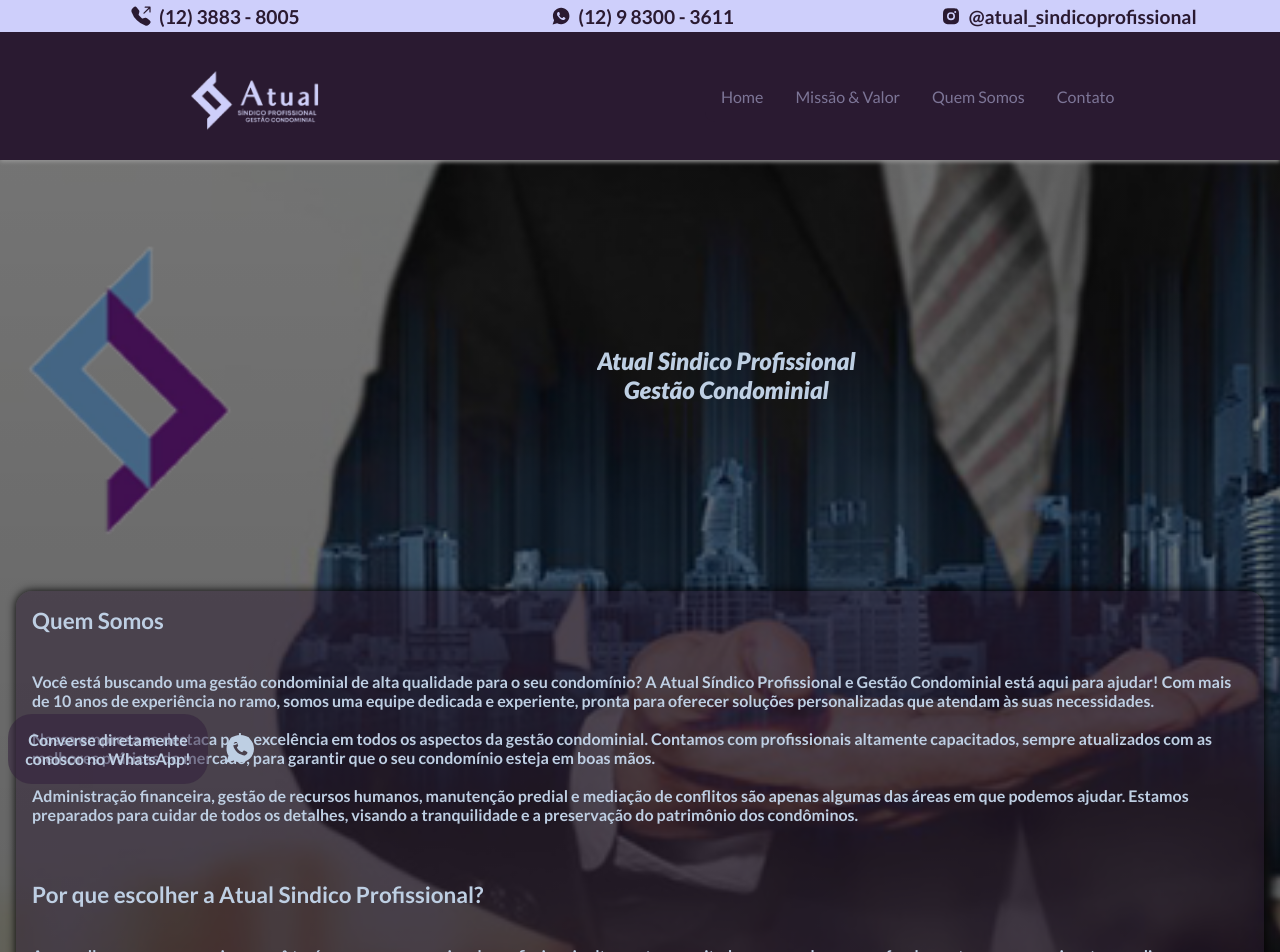
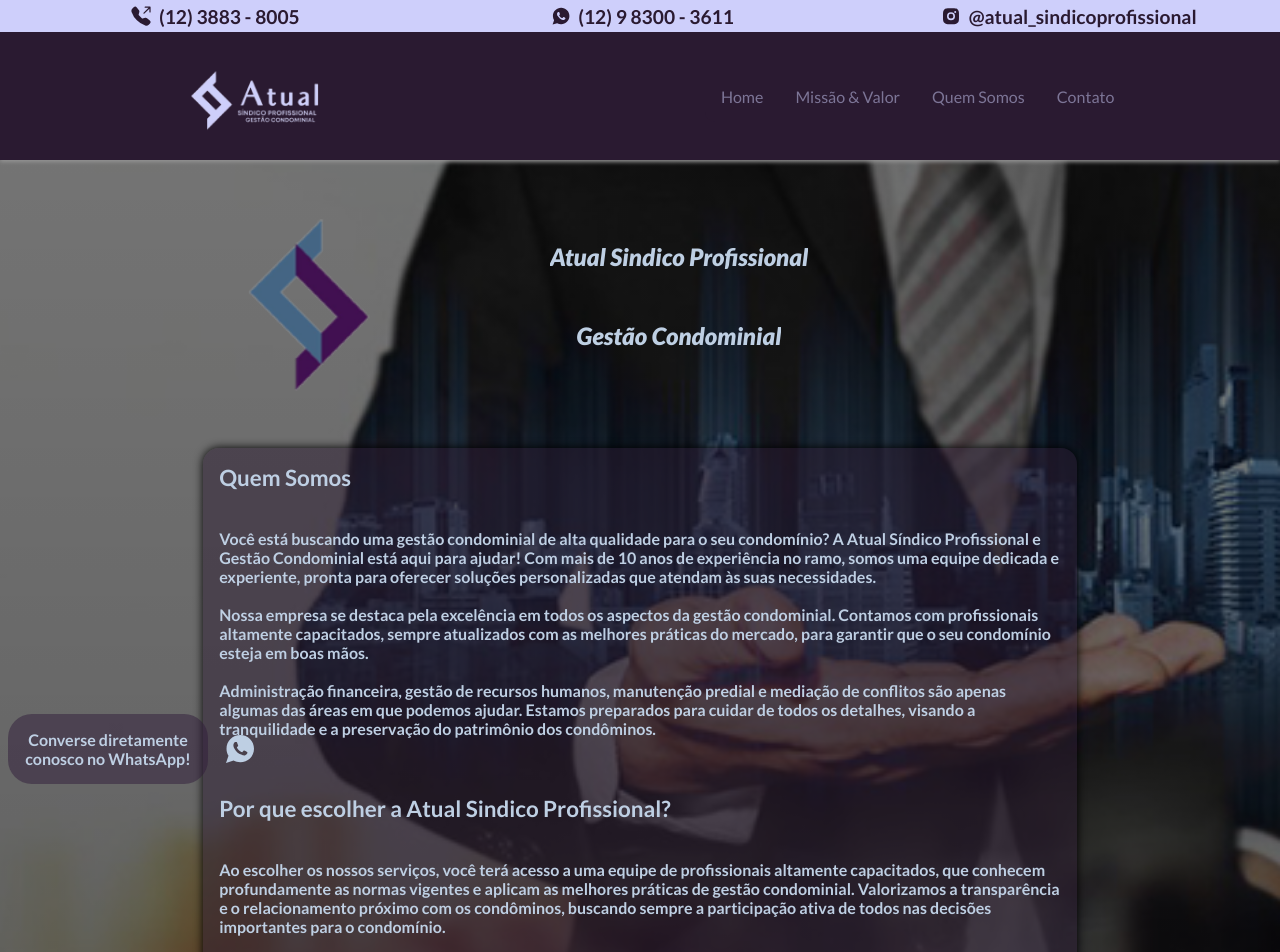
Before and after one commit to phelipelani/atualSindicos, a React (Vite) app in the folder atualSindico/: page /quem_somos in a window 1280 px wide. Shown: the top 952 px of the page. Built offline with nearby package versions, Linux system fonts and the light colour scheme.

Commit message:
fix home/quem somos

```diff
--- a/atualSindico/src/Pages/QuemSomos/style.js
+++ b/atualSindico/src/Pages/QuemSomos/style.js
@@ -40,16 +40,46 @@ export const DivNameStyle = styled.div`
       font-weight: 800;
       font-size: 1.5rem;
     }
+  }
 
-    @media (min-width: 720px){
-      margin-top:0;
-      heigth:20%;
+  @media (min-width: 720px){
+    width: 95%;
+    display: flex;
+    margin-top: 10vh;
+    align-items: center;
+    height: 30vh;
+    padding: 1rem;
+    justify-content: center;
+
+    img {
+      height: 100%;
+      width: 12%;
+      object-fit: contain;
+
+      em{
+        overflow: hidden;
+        color: #becfe3;
+        margin: 0 auto;
+        font-weight: 800;
+        font-size: 2rem;
+      }
+    }
+
+    div {
+
+      height: 100%;
+      display: flex;
+      width: 50%;
+      justify-content: space-evenly;
+      align-items: flex-start;
+
     }
   }
 `;
 
 export const VitrineStyle = styled.ul`
   list-style: none;
+  justify-content: center;
   display: flex;
   flex-wrap: wrap;
   gap: 1rem;
@@ -77,5 +107,15 @@ export const VitrineStyle = styled.ul`
       font-weight: bold;
       margin-bottom: 10px;
     }
+
+    @media (min-width: 720px){
+      width: 70%;
+      li {
+        width: 70%;
+        background-color: rgba(42, 26, 49, 0.5);
+        box-shadow: 0 0 10px rgba(0, 0, 0, 1);
+        border-radius: 1rem;
+        padding: 1rem;
+    }
   }
 `;
```
